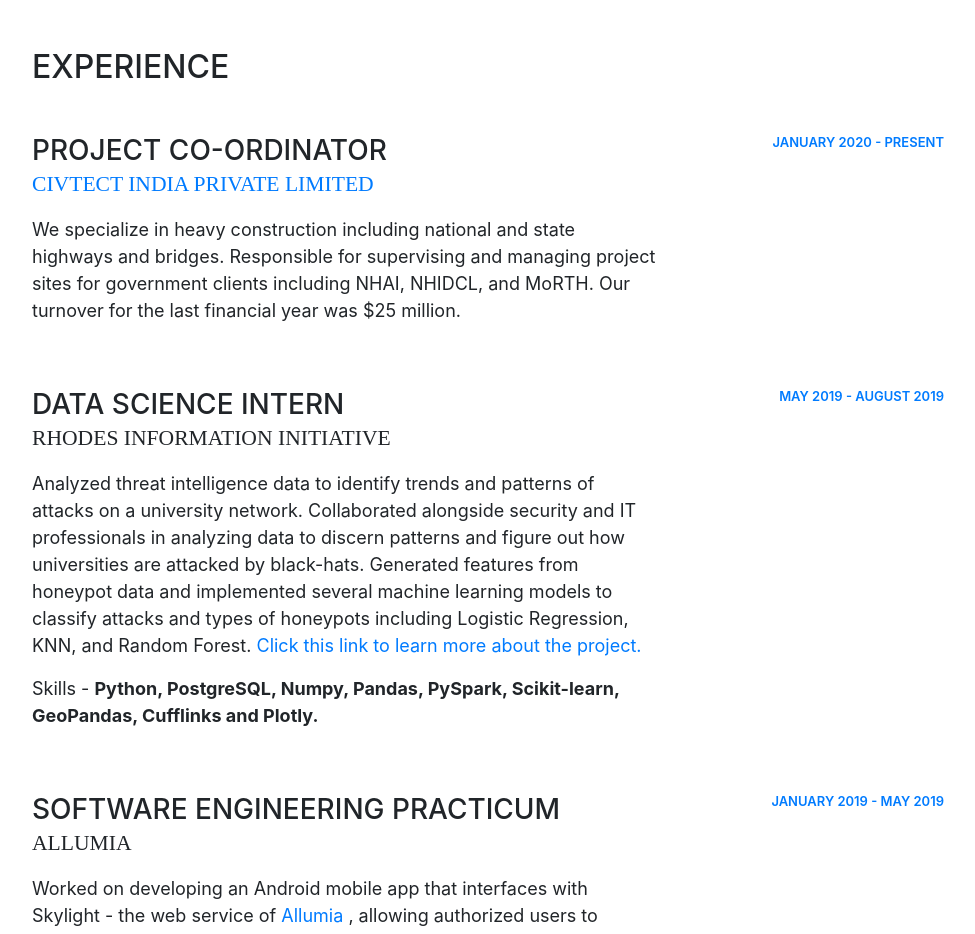
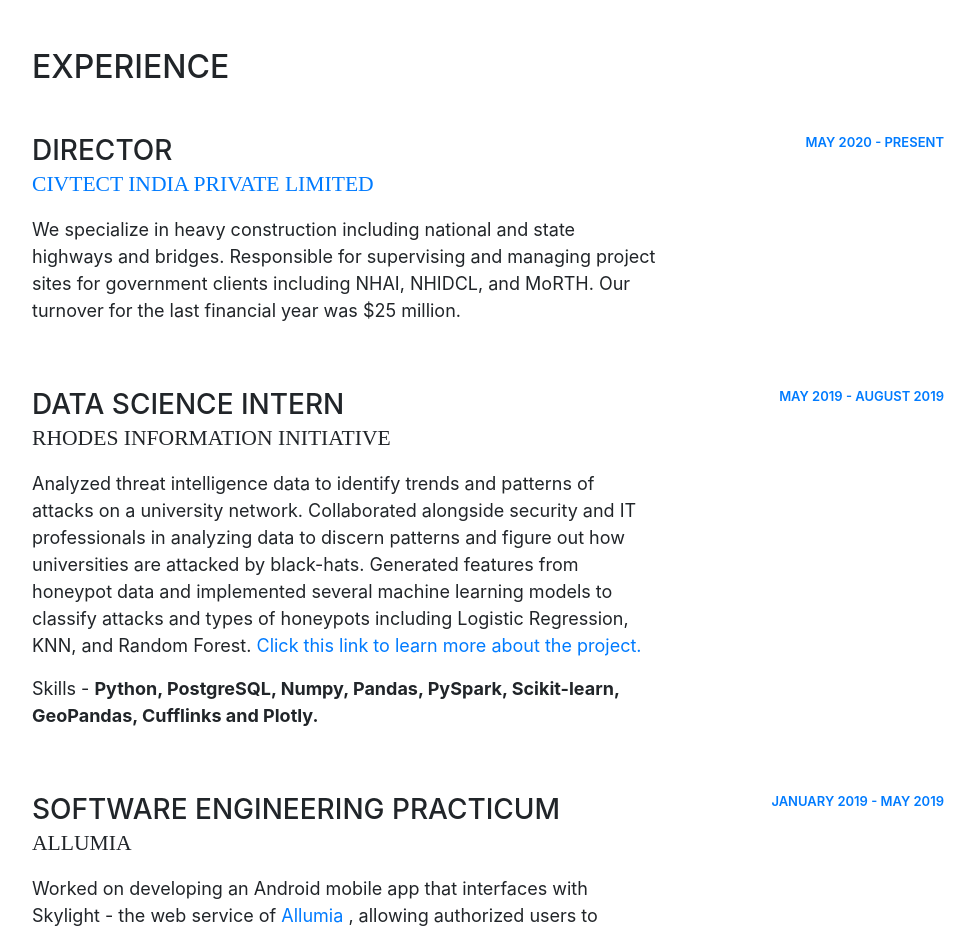
Before and after one commit to rijish45/rijish45.github.io, a website with bundled scripts: page index.html in a window 1280 px wide. Shown: the part 800-1734 px from the top of the page, without its empty margins (288-1263 px from the left). Built offline with nearby package versions, Linux system fonts and the light colour scheme; a web font is replaced by a local one.

Commit message:
Fixed description of current role

```diff
--- a/index.html
+++ b/index.html
@@ -154,14 +154,14 @@
 
            <div class="resume-item d-flex flex-column flex-md-row mb-5">
             <div class="resume-content mr-auto">
-              <h3 class="mb-0"> Project Co-ordinator </h3>
+              <h3 class="mb-0"> Director </h3>
               <div class="subheading mb-3"> <a href="https://civtectindia.com" target = "_blank">Civtect India Private Limited </a> </div>
               <p>  We specialize in heavy construction including national and state highways and bridges.
 			  Responsible for supervising and managing project sites for government clients including NHAI, NHIDCL, and MoRTH.
 			  Our turnover for the last financial year was $25 million.
             </div>
             <div class="resume-date text-md-right">
-              <span class="text-primary"> January 2020 - Present </span>
+              <span class="text-primary"> May 2020 - Present </span>
             </div>
           </div>
 
```
